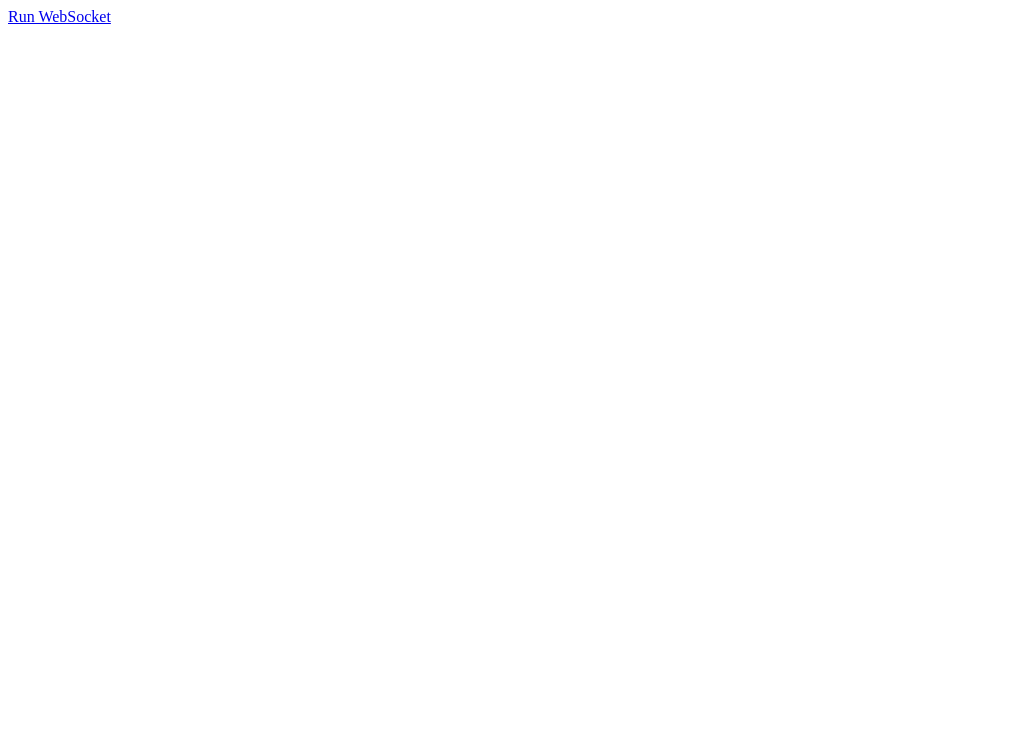
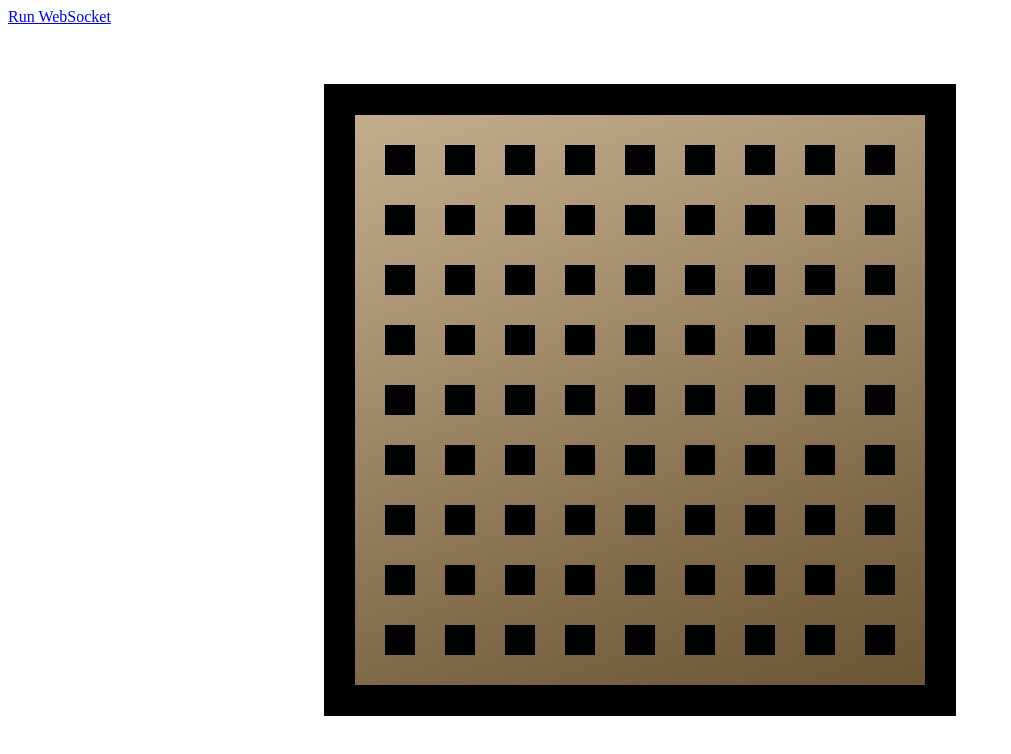
Before and after one commit to Gabriel1955/bombermanOnline, a plain HTML site: page index.html in a window 1280 px wide. Shown: the whole page, without its empty margins (0-1011 px from the left). Drawn offline with Linux system fonts and the light colour scheme.

Commit message:
create blocks, plater

```diff
--- /dev/null
+++ b/blocks.js
@@ -0,0 +1,22 @@
+var blocks_solid = {
+    print: function(){
+        var aux_y = false;
+        var aux_x = false;
+       for(i=0;i<630;i+=30){
+            aux_y = !aux_y;
+            for(j=0;j<630;j+=30){
+               aux_x = !aux_x;
+                if(i==0 || j==0 || i==600 || j==600){
+                this.createNewBlock(i,j,30,30);
+               }
+               else if(aux_x && aux_y){
+                    this.createNewBlock(i,j,30,30);
+               }
+            }
+       }
+    },
+    createNewBlock: function(x,y,Height,With){
+        ctx.fillStyle = "#000";
+        ctx.fillRect(x,y,With, Height);
+    }
+}
--- a/index.html
+++ b/index.html
@@ -4,6 +4,7 @@
 
         <script type="text/javascript" src="index.js"></script>
         <script type="text/javascript" src="socket.js"></script>
+        <script type="text/javascript" src="blocks.js"></script>
 
         <link rel="stylesheet" type="text/css" href="index.css" />
 
--- a/index.js
+++ b/index.js
@@ -9,19 +9,38 @@ window.onload = function main() {
     LARGURA = window.innerWidth;
 
     if (LARGURA >= 500) {
-        LARGURA = 600;
-        ALTURA = 600;
+        LARGURA = 630;
+        ALTURA = 630;
     }
 
     canvas = document.createElement("canvas");
     canvas.width = LARGURA;
     canvas.height = ALTURA;
+    canvas.style.border = "1px solid #000";
+    canvas.style.backgroundImage = "url('img/fundo.jpg')";
 
     ctx = canvas.getContext("2d");
     document.body.appendChild(canvas);
 
-    //document.addEventListener("mousedown", click);
+    document.addEventListener("keydown", function(event) {
+        console.info(event.which);
+        if(event.which == 80){ //p
 
+        }
+        else if(event.which == 38){ //up
+
+        }
+        else if(event.which == 40){ //down
+
+        }
+        else if(event.which == 37){ //left
+
+        }
+        else if(event.which == 39){ // reight
+
+        }
+    });
+    play();
 }
 
 function play() {
@@ -33,5 +52,5 @@ function update() {
     frames++;
 }
 function print() {
-    alert("print");
+    blocks_solid.print();
 }
```
Also changed, not shown: player.js (added, +8 -0 lines), img/fundo.JPG (added).
